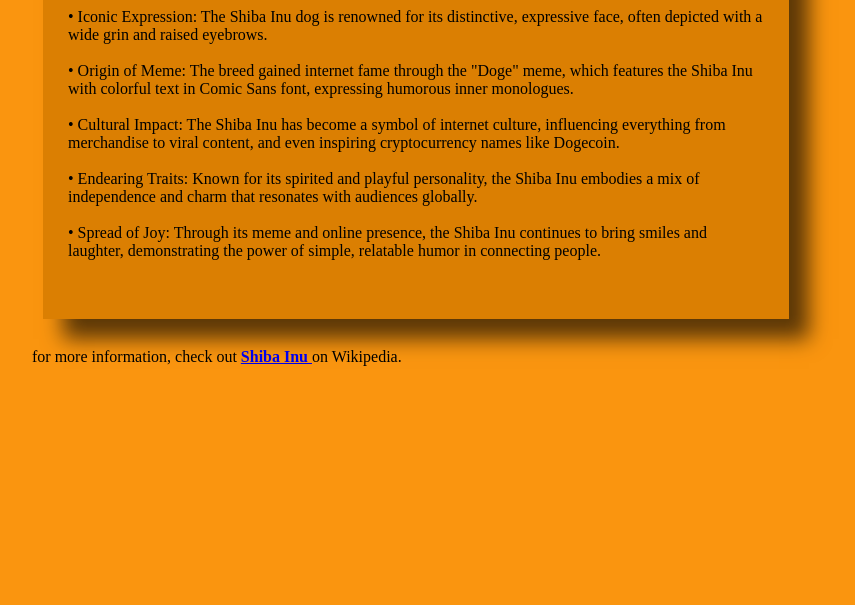
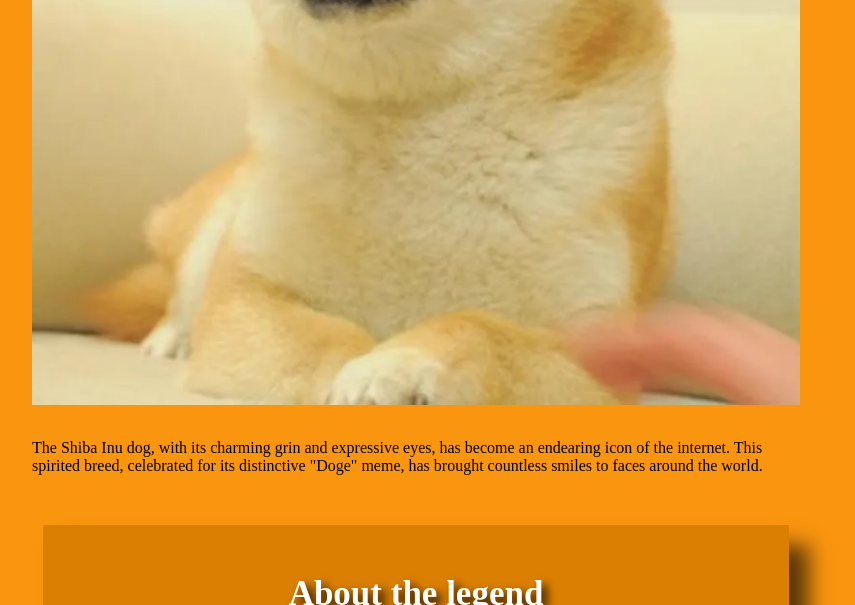
Before and after one commit to FrojeloSabido/Simple-Tribute-Page, a plain HTML site: page index.html in a window 1280 px wide. Shown: the part 580-1185 px from the top of the page, without its empty margins (224-1079 px from the left). Drawn offline with Linux system fonts and the light colour scheme.

Commit message:
Update index.html

```diff
--- a/index.html
+++ b/index.html
@@ -11,7 +11,7 @@
 	<h1 id="Tp"> Shiba Inu Dog Meme </h1>
 
 	<!-- Image source -->
-	<img src="assets/inu.png" alt="Error loading Image">
+	<img src="inu.png" alt="Error loading Image">
 	<br>
 	<p> The Shiba Inu dog, with its charming grin and expressive eyes,
 	has become an endearing icon of the internet. This spirited breed,
```
